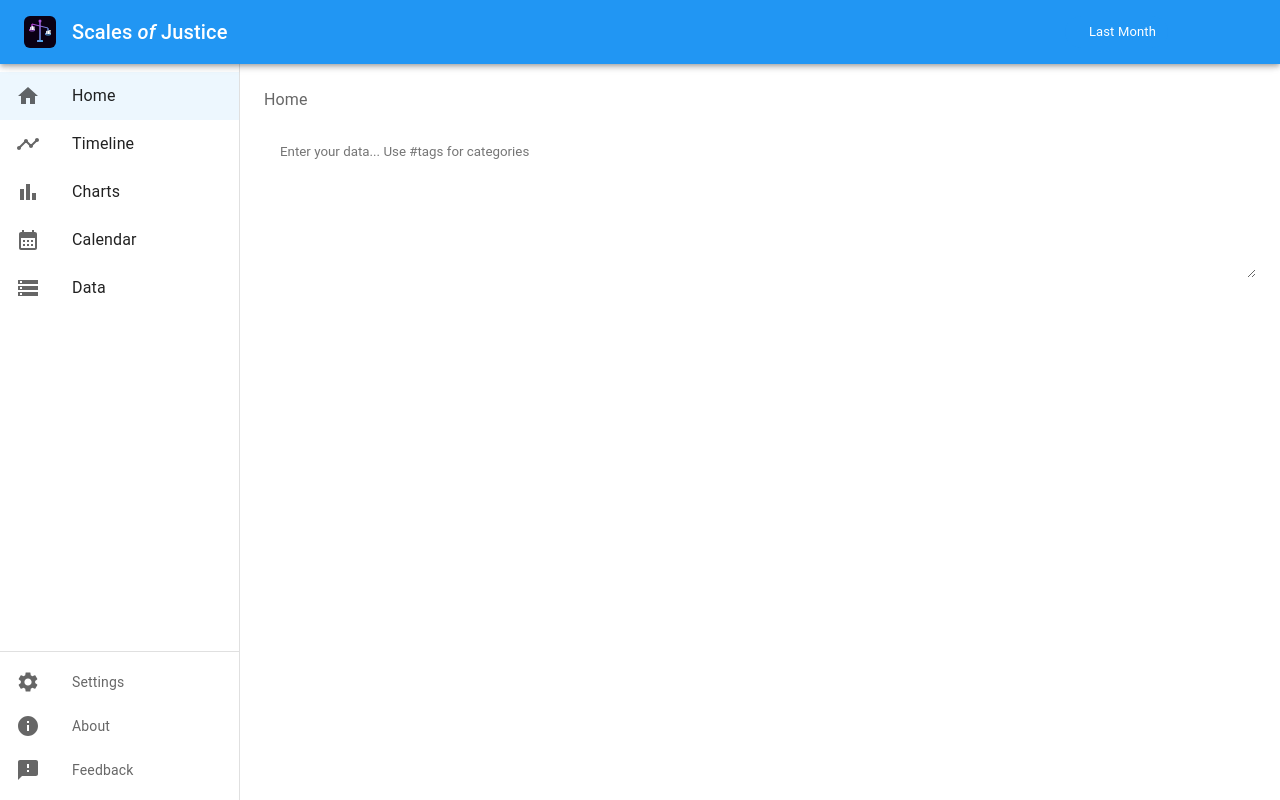
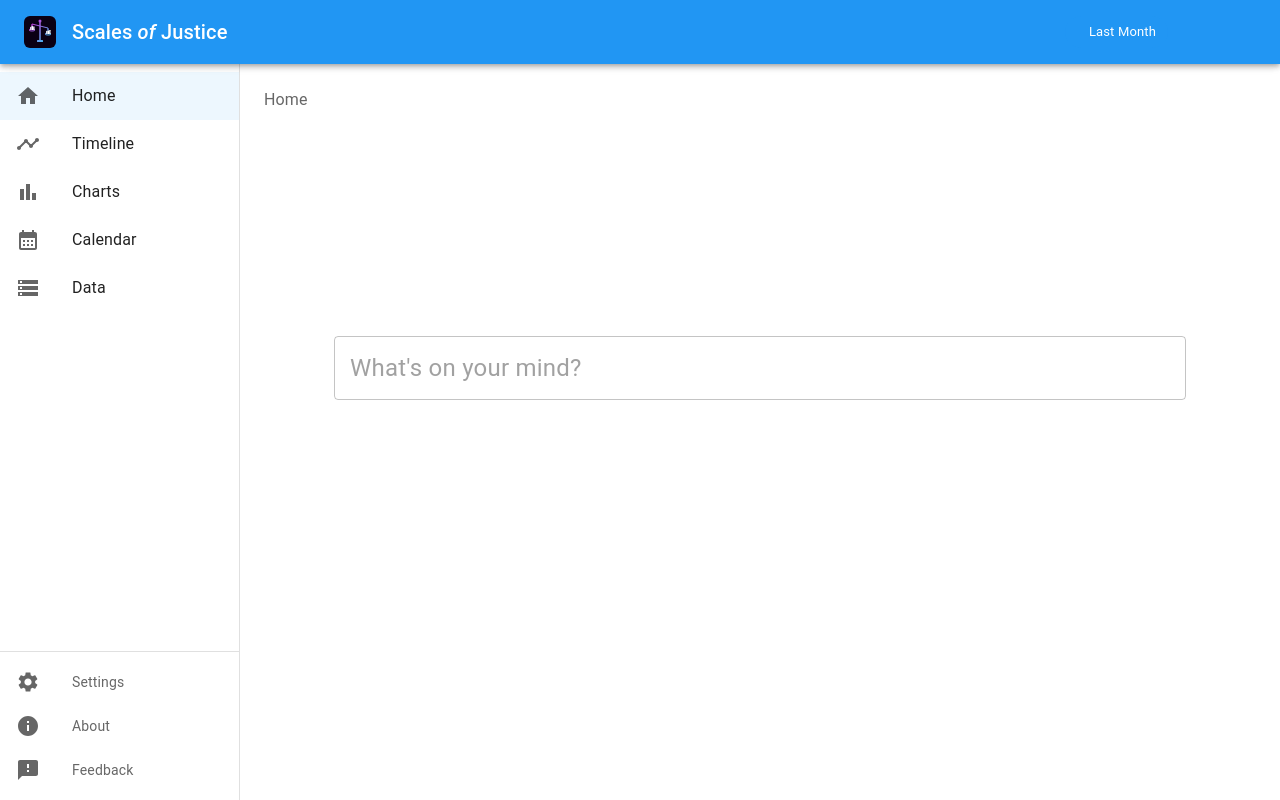
Before and after one commit to aaronbeall/scales-of-justice, a React (Vite) app: page / in a window 1280 px wide. Built offline with nearby package versions, Linux system fonts and the light colour scheme; some icons are missing.

Commit message:
feat: position tag suggestions near the text cursor

```diff
--- a/src/components/TagSuggestions.tsx
+++ b/src/components/TagSuggestions.tsx
@@ -1,30 +1,48 @@
 import { useState, useEffect } from 'react';
-import { Typography, Chip, Stack } from '@mui/material';
+import { Typography, Chip, Stack, Popover, Paper } from '@mui/material';
 
 interface TagSuggestionsProps {
   text: string;
   existingTags: string[];
   onSelect: (tag: string) => void;
+  cursorPosition: { x: number; y: number } | null;
 }
 
-export function TagSuggestions({ text, existingTags, onSelect }: TagSuggestionsProps) {
+const commonCategories = {
+  general: [
+    'weight', 'exercise', 'food', 'sleep', 'mood', 'health',
+    'work', 'study', 'finance', 'habits'
+  ],
+  metrics: {
+    'weight': ['lbs', 'kg'],
+    'distance': ['mi', 'km', 'meters'],
+    'steps': ['steps'],
+    'duration': ['min', 'hours'],
+    'reps': ['reps', 'sets'],
+    'calories': ['cal', 'kcal'],
+    'money': ['usd', 'dollars', 'cents'],
+    'sleep': ['hours'],
+  }
+};
+
+export function TagSuggestions({ text, existingTags, onSelect, cursorPosition }: TagSuggestionsProps) {
   const [suggestions, setSuggestions] = useState<string[]>([]);
 
   useEffect(() => {
-    const commonCategories = [
-      'weight', 'exercise', 'food', 'sleep', 'mood', 'health',
-      'work', 'study', 'finance', 'habits'
-    ];
+    const words = text.toLowerCase().split(/\s+/);
+    const textTags = Array.from(text.matchAll(/#(\w+)/g)).map(match => match[1]);
 
-    const words = text.toLowerCase().split(/\s+/);
-    const matchedCategories = commonCategories.filter(category =>
+    const matchedCategories = commonCategories.general.filter(category =>
       words.some(word => word.includes(category))
     );
 
-    const textTags = Array.from(text.matchAll(/#(\w+)/g)).map(match => match[1]);
+    const matchedMetrics = Object.entries(commonCategories.metrics)
+      .filter(([category]) => words.some(word => word.includes(category)))
+      .flatMap(([_, units]) => units);
 
     const uniqueSuggestions = [...new Set([
       ...matchedCategories,
+      ...matchedMetrics,
       ...existingTags.filter(tag =>
         !textTags.includes(tag) &&
         text.toLowerCase().includes(tag.toLowerCase())
@@ -34,11 +52,21 @@ export function TagSuggestions({ text, existingTags, onSelect }: TagSuggestionsP
     setSuggestions(uniqueSuggestions.slice(0, 5));
   }, [text, existingTags]);
 
-  if (suggestions.length === 0) return null;
+  if (suggestions.length === 0 || !cursorPosition) return null;
 
   return (
-    <Stack spacing={1} sx={{ mt: 2 }}>
-      <Typography variant="body2" color="text.secondary">
+    <Popover
+      open={suggestions.length > 0}
+      anchorReference="anchorPosition"
+      anchorPosition={{ top: cursorPosition.y + 24, left: cursorPosition.x }}
+      disableAutoFocus
+      disableEnforceFocus
+      disableRestoreFocus
+      sx={{ pointerEvents: 'none' }}
+    >
+      <Paper sx={{ p: 1, pointerEvents: 'none' }}>
+        <Stack spacing={1}>
+          <Typography variant="caption" color="text.secondary">
             Suggested tags:
           </Typography>
           <Stack direction="row" spacing={1} flexWrap="wrap">
@@ -50,10 +78,12 @@ export function TagSuggestions({ text, existingTags, onSelect }: TagSuggestionsP
                 color="primary"
                 variant="outlined"
                 size="small"
-            sx={{ cursor: 'pointer' }}
+                sx={{ cursor: 'pointer', pointerEvents: 'auto' }}
               />
             ))}
           </Stack>
         </Stack>
+      </Paper>
+    </Popover>
   );
 }
--- a/src/pages/HomeView.tsx
+++ b/src/pages/HomeView.tsx
@@ -2,41 +2,95 @@ import { useState } from 'react';
 import { PageLayout } from '../components/PageLayout';
 import { TagSuggestions } from '../components/TagSuggestions';
 import { useData } from '../context/DataContext';
+import { TextField, Container, Box } from '@mui/material';
 
 export function HomeView() {
   const [inputText, setInputText] = useState('');
+  const [cursorPosition, setCursorPosition] = useState<{ x: number; y: number } | null>(null);
   const { entries, addEntry } = useData();
 
   const insertTag = (tag: string) => {
-    const textArea = document.querySelector('textarea');
-    if (textArea) {
+    const textField = document.querySelector('[name="entry-input"]');
+    if (textField) {
       const newText = `${inputText} #${tag} `;
       setInputText(newText);
-      textArea.focus();
+      textField.focus();
     }
+  };
+
+  const updateCaretPosition = () => {
+    const textField = document.querySelector('[name="entry-input"]') as HTMLTextAreaElement;
+    if (!textField) return;
+
+    const { selectionStart } = textField;
+    const rect = textField.getBoundingClientRect();
+
+    // Create a hidden div to measure text
+    const mirror = document.createElement('div');
+    mirror.style.cssText = window.getComputedStyle(textField).cssText;
+    mirror.style.height = 'auto';
+    mirror.style.position = 'absolute';
+    mirror.style.visibility = 'hidden';
+    mirror.style.whiteSpace = 'pre-wrap';
+    mirror.textContent = inputText.substring(0, selectionStart);
+
+    document.body.appendChild(mirror);
+    const pos = mirror.getBoundingClientRect();
+    document.body.removeChild(mirror);
+
+    setCursorPosition({
+      x: rect.left + (pos.width % rect.width),
+      y: rect.top + Math.floor(pos.height / rect.height) * parseInt(window.getComputedStyle(textField).lineHeight),
+    });
   };
 
   return (
     <PageLayout>
-      <div className="input-section">
-        <textarea
+      <Container maxWidth="md">
+        <Box sx={{
+          minHeight: '60vh',
+          display: 'flex',
+          flexDirection: 'column',
+          justifyContent: 'center',
+          position: 'relative'
+        }}>
+          <TextField
+            name="entry-input"
             value={inputText}
-          placeholder="Enter your data... Use #tags for categories"
-          onChange={(e) => setInputText(e.target.value)}
+            onChange={(e) => {
+              setInputText(e.target.value);
+              updateCaretPosition();
+            }}
             onKeyDown={(e) => {
-            if (e.key === 'Enter' && !e.shiftKey) {
+              if (e.key === 'Enter') {
                 e.preventDefault();
                 addEntry(inputText);
                 setInputText('');
               }
+            }}
+            placeholder="What's on your mind?"
+            fullWidth
+            variant="outlined"
+            onSelect={updateCaretPosition}
+            sx={{
+              '& .MuiOutlinedInput-root': {
+                backgroundColor: 'background.paper',
+                fontSize: '1.5rem',
+                height: '4rem',
+              },
+              '& .MuiOutlinedInput-input': {
+                padding: '0.5rem 1rem',
+              },
             }}
           />
           <TagSuggestions
             text={inputText}
             existingTags={[...new Set(entries.flatMap(e => e.tags))]}
             onSelect={insertTag}
+            cursorPosition={cursorPosition}
           />
-      </div>
+        </Box>
+      </Container>
     </PageLayout>
   );
 }
```
Also changed, not shown: src/pages/Data.tsx (added). Lines whose indentation alone changed are shown as unchanged.
